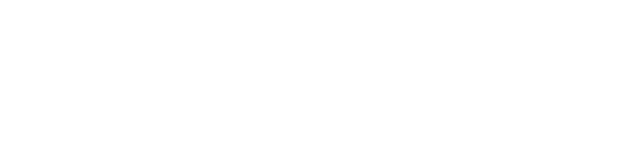
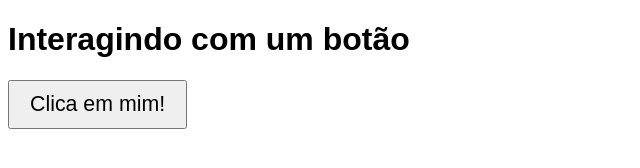
Before and after one commit to WillGuariento/javascript, a plain HTML site: page exercicios/ex002/index.html in a window 1280 px wide. Shown: the whole page, without its empty margins (0-640 px from the left). Drawn offline with Linux system fonts and the light colour scheme.

Commit message:
update exercicios

```diff
--- a/exercicios/ex002/index.html
+++ b/exercicios/ex002/index.html
@@ -3,9 +3,29 @@
 <head>
     <meta charset="UTF-8">
     <meta name="viewport" content="width=device-width, initial-scale=1.0">
-    <title>Document</title>
+    <title>Interagindo com um botão</title>
+
+    <style>
+        body {
+            font: 12pt Arial;
+        }
+
+        button {
+            padding: 10px 20px;
+            font-size: 16pt;
+            cursor: pointer;
+        }
+    </style>
 </head>
 <body>
+    <!-- ex002 - Interagindo com um botão -->
+    <h1>Interagindo com um botão</h1>
+    <button onclick="clicou()">Clica em mim!</button>
 
+    <script>
+        function clicou() {
+            alert('Você clicou no botão!');
+        }
+    </script>
 </body>
 </html>
```
Also changed, not shown: exercicios/ex001/index.html (+1 -1 lines), exercicios/ex003/index.html (added, +35 -0 lines).
